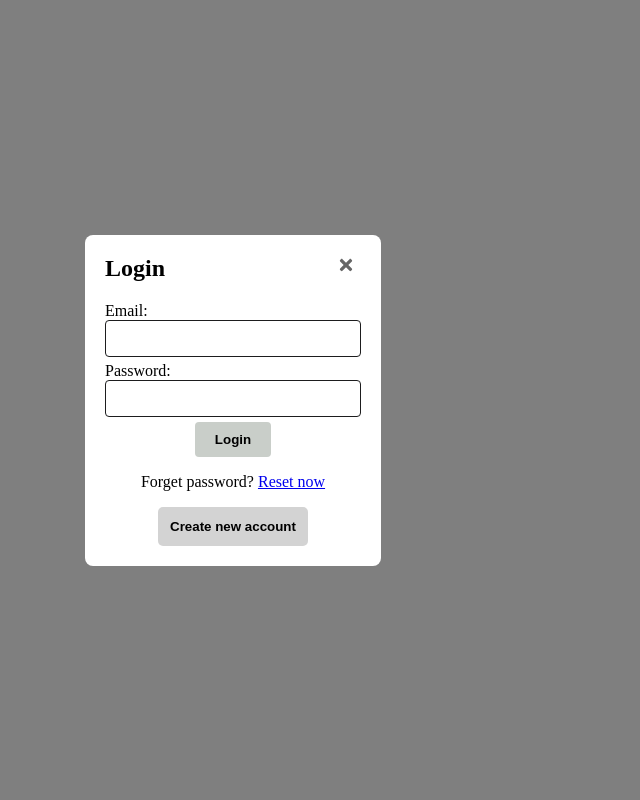
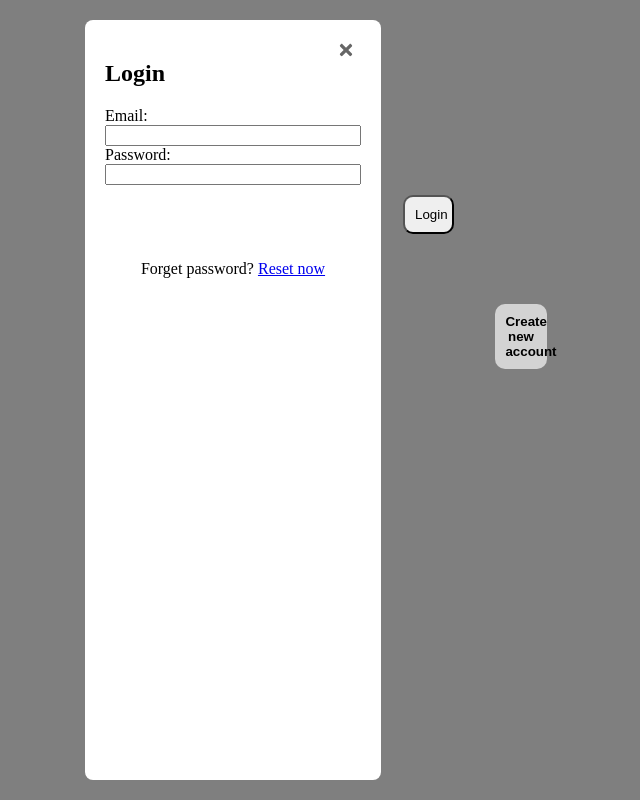
Before and after one commit to rikeshsh01/deal-app-react, a React (Create React App) app: page /login in a window 1280 px wide. Shown: the whole page, without its empty margins (407-1047 px from the left). Built offline with nearby package versions, Linux system fonts and the light colour scheme.

Commit message:
css update for modal

```diff
--- a/src/components/common/AddPost.jsx
+++ b/src/components/common/AddPost.jsx
@@ -181,10 +181,11 @@ const AddPost = () => {
                 onSubmit={handleSubmit}
             >
                 <form onSubmit={handleSubmit}>
-
-
+                    <div className="input__section">
                         <input type="text" name="title" placeholder="Title" value={formData.title} onChange={handleChange} />
                         <textarea name="description" placeholder="Description" value={formData.description} onChange={handleChange}></textarea>
+                    </div>
+                    <div className="select__section">
                         <select name="tag" value={formData.tag} onChange={handleChange}>
                             <option value="">Select Tag</option>
                             {tagData && tagData.map(tag => (
@@ -199,12 +200,15 @@ const AddPost = () => {
                                 ))}
                             </select>
                         )}
-
                         <input type="file" name="file" accept="image/*, .pdf, .doc, .docx" multiple />
+                    </div>
+                    <div className="map__section">
                         <div id="map" style={{ height: '300px', width: '100%' }}></div>
                         <input type="text" name="latitude" placeholder="Latitude" value={formData.latitude} onChange={handleChange} />
                         <input type="text" name="longitude" placeholder="Longitude" value={formData.longitude} onChange={handleChange} />
                         <input type="text" name="location" placeholder="Location" value={formData.location} onChange={handleChange} />
+                    </div>
+
                     <button type="submit">Submit</button>
                 </form>
             </Modals>
--- a/src/styles/index.css
+++ b/src/styles/index.css
@@ -150,7 +150,7 @@
   border-radius: 8px;
   /* box-shadow: 0 2px 4px rgba(0, 0, 0, 0.1); */
   width: 50%;
-  height: auto;
+  height: 90%;
   /* Set maximum width if screen size is larger */
 }
 
@@ -178,7 +178,58 @@
   float: right;
 }
 
+.input__section {
+  width: 100%;
+    display: grid;
+}
+
+.input__section input{
+  padding: 10px;
+    margin: 10px 0px;
+}
+.input__section textarea{
+  padding: 10px;
+  margin: 10px 0px;
+  height: 50px;
+}
+
+.select__section{
+  display: flex;
+    flex-direction: row;
+}
+
+.select__section select {
+  width: 25%;
+  padding: 5px 0;
+  margin: 5px 5px 5px 0;
+}
+.select__section input{
+  width: auto;
+  padding: 5px 0;
+  margin: 5px 5px 5px 0;
+}
+
+.map__section input{
+  padding: 5px;
+  margin: 6px;
+  width: 30%;
+}
+
+.modal-content form{
+  display: flex;
+  flex-direction: column;
+}
+
+.modal-content form button{
+  width: 20%;
+  position: relative;
+  left: 18rem;
+  padding: 10px;
+  margin: 10px;
+  border-radius: 10px;
+}
 /* modal content  */
+/*
 .modal h2 {
   margin-top: 0;
 }
@@ -198,7 +249,7 @@
   box-sizing: border-box;
   outline: none;
   border-color: #1d1d1e;
-  /* box-shadow: 0 0 5px rgba(105, 105, 106, 0.5); */
+
 }
 
 .modal-content button[type="submit"] {
@@ -220,13 +271,15 @@
 .modal-content button[type="submit"] {
   display: block;
   margin: 0 auto;
-  /* Center the button */
+
 }
 
 .modal-content select {
   height: 40px;
-  /* Adjust height as needed */
+
 }
+*/
+
 
 .modal-close-btn:hover {
   color: red;
```
Lines whose indentation alone changed are shown as unchanged.
